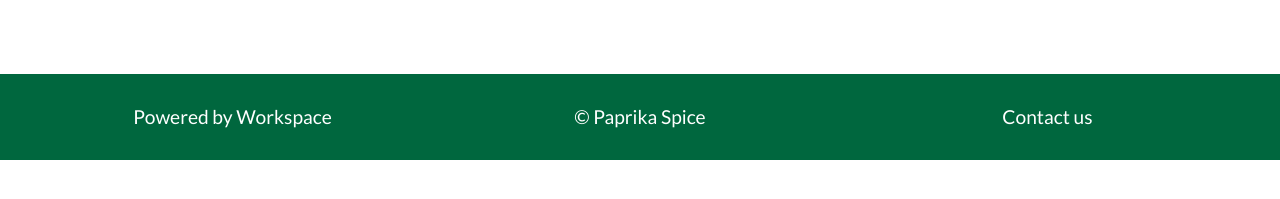
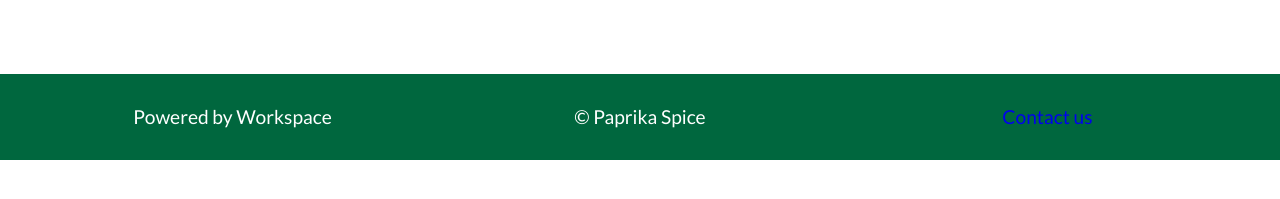
Before and after one commit to paprika-spice/web-app, a Jekyll site: the page built from booking-step-1.html, in a window 1280 px wide. Shown: the part 544-743 px from the top of the page. Built offline with Jekyll 4.4.1, drawn with Linux system fonts in a browser that asks for light colours.

Commit message:
fixed a link
fixed booking-page-1 link and added a link to the footer

```diff
--- a/_layouts/default-redirect.html
+++ b/_layouts/default-redirect.html
@@ -28,9 +28,9 @@
     <p class="push-0 unit unit-xs-1 unit-m-1-3 unit-content-center">
       © Paprika Spice
     </p>
-    <p class="push-0 unit unit-xs-1 unit-m-1-3 unit-content-center">
+    <a href="https://github.com/paprika-spice" class="icon-link push-0 unit unit-xs-1 unit-m-1-3 unit-content-center">
       Contact us
-    </p>
+    </a>
   </footer>
 
   <script src="{{site.baseurl}}/js/lottie.js"></script>
--- a/_layouts/default.html
+++ b/_layouts/default.html
@@ -28,9 +28,9 @@
     <p class="push-0 unit unit-xs-1 unit-m-1-3 unit-content-center">
       © Paprika Spice
     </p>
-    <p class="push-0 unit unit-xs-1 unit-m-1-3 unit-content-center">
+    <a href="https://github.com/paprika-spice" class="icon-link push-0 unit unit-xs-1 unit-m-1-3 unit-content-center">
       Contact us
-    </p>
+    </a>
   </footer>
 
   <script src="{{site.baseurl}}/js/lottie.js"></script>
--- a/booking-step-1.html
+++ b/booking-step-1.html
@@ -87,7 +87,7 @@ layout: default
         	<option value="9:00 PM">9:00 PM</option>
         </select>
 
-        <a class="btn btn-ghost" href="{{site.baseurl}}/booking-step-2." aria-label="Go to the next step to choose features">Next</a>
+        <a class="btn btn-ghost" href="{{site.baseurl}}/booking-step-2" aria-label="Go to the next step to choose features">Next</a>
 
       </form>
 
```
